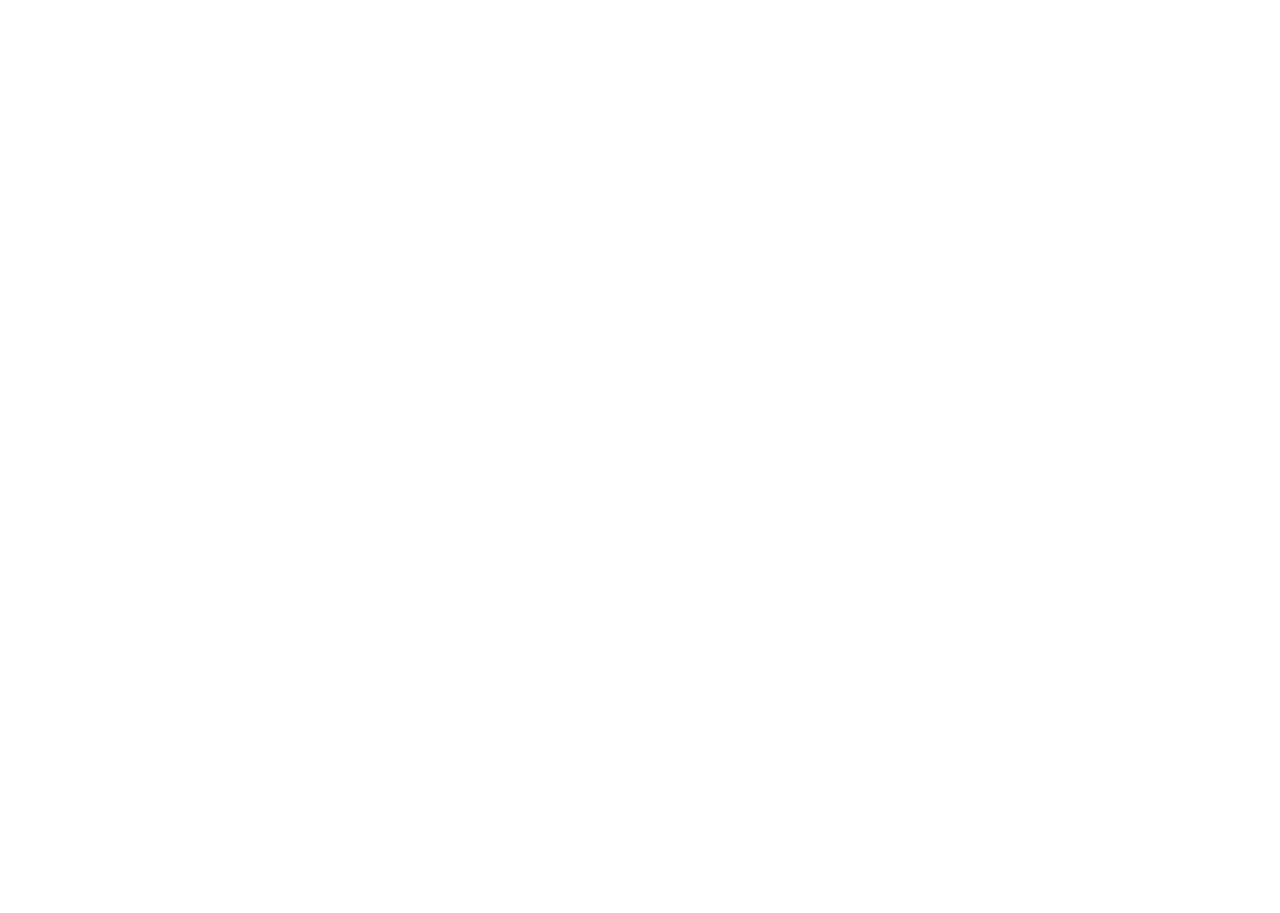
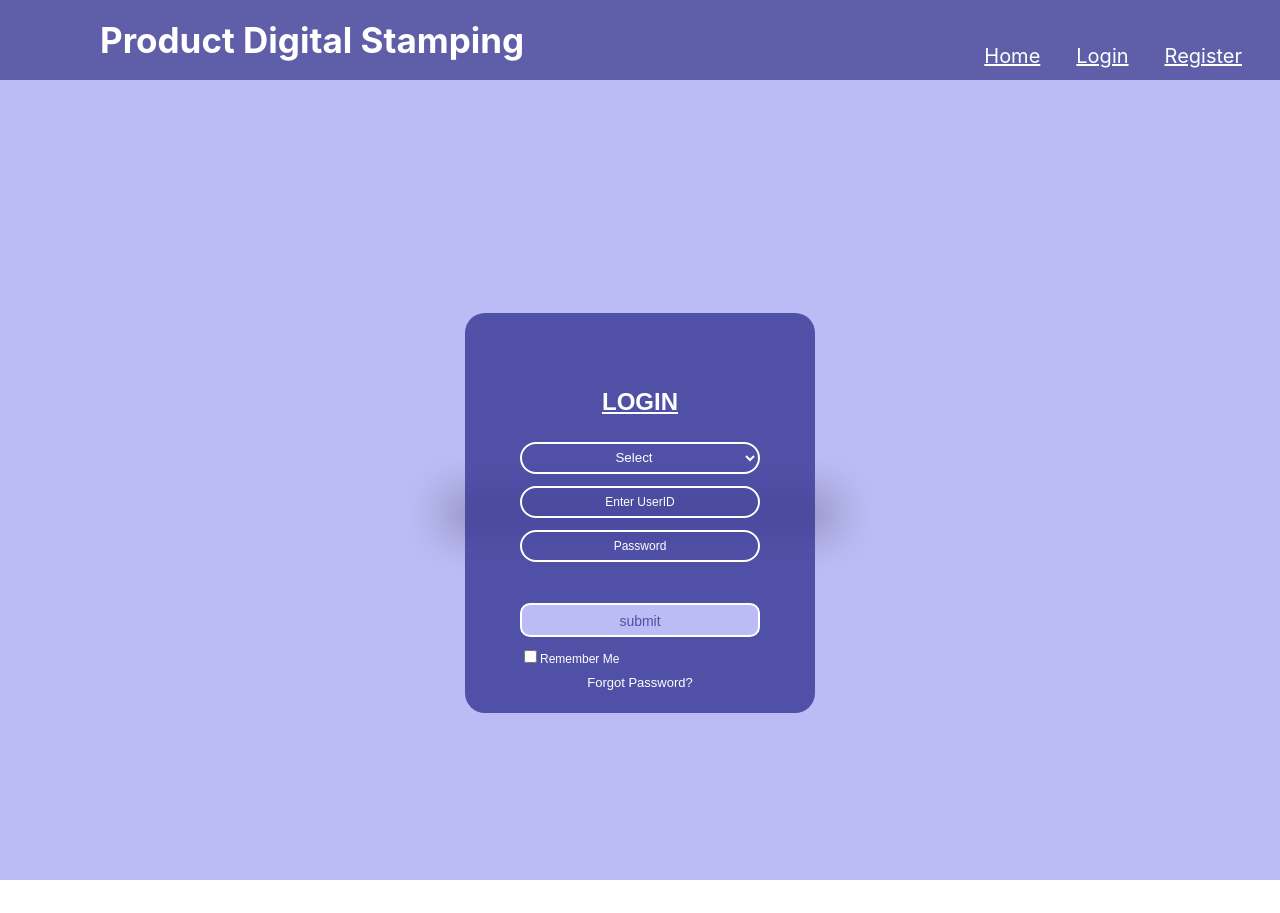
Before and after one commit to Siddhant1289/Product-Digital-Stamping, a React (Create React App) app: page /login in a window 1280 px wide. Before the commit the page ends 800 px from the top, so only its background shows below. Built offline with nearby package versions, Linux system fonts and the light colour scheme.

Commit message:
created Register PHP

```diff
--- a/src/App.js
+++ b/src/App.js
@@ -1,25 +1,25 @@
-import logo from "./logo.svg";
-import "./App.css";
-
-function App() {
-  return (
-    <div className="App">
-      <header className="App-header">
-        <img src={logo} className="App-logo" alt="logo" />
-        <p>
-          Edit <code>src/App.js</code> and save to reload.
-        </p>
-        <a
-          className="App-link"
-          href="https://reactjs.org"
-          target="_blank"
-          rel="noopener noreferrer"
-        >
-          Learn React
-        </a>
-      </header>
-    </div>
-  );
+/* eslint-disable react/jsx-pascal-case */
+import React, { Component } from "react";
+import { BrowserRouter, Routes, Route } from "react-router-dom";
+import Login from "./App_components/Login";
+import Home from "./App_components/Home";
+import { Navbar } from "./App_components/Navbar";
+import Register from "./App_components/Register";
+class App extends Component {
+  render() {
+    return (
+      <div>
+        <BrowserRouter>
+          <Navbar />
+          <Routes>
+            <Route exact path="/" element={<Home />} />
+            <Route exact path="/login" element={<Login />} />
+            <Route exact path="/register" element={<Register />} />
+          </Routes>
+        </BrowserRouter>
+      </div>
+    );
+  }
 }
 
 export default App;
--- /dev/null
+++ b/src/App_components/Home.js
@@ -0,0 +1,12 @@
+import React, { Component } from "react";
+import "./Login.css";
+class Home extends Component {
+  render() {
+    return (
+      <div className="container">
+        <div>This is home</div>
+      </div>
+    );
+  }
+}
+export default Home;
--- a/src/Login.css
+++ b/src/App_components/Login.css
@@ -5,6 +5,7 @@
   background-color: rgb(187, 187, 245);
   color: #fff;
   align-items: center;
+  /* display: flex; */
   justify-content: center;
 }
 .left,
@@ -18,7 +19,8 @@
 
 .card {
   width: 350px;
-  /* height: 500px; */
+  height: 400px;
+  border-radius: 20px;
   box-shadow: 0 0 40px 20px rgba(0, 0, 0, 0.26);
   perspective: 1000px;
 }
@@ -26,7 +28,7 @@
 .card-front {
   position: absolute;
   width: 100%;
-  height: 392px;
+  height: 400px;
   background-position: center;
   background-size: cover;
   border-radius: 20px;
@@ -81,13 +83,13 @@
   background: transparent;
   border: 2px solid #fff;
   margin: 35px 0 10px;
-  height: 32px;
+  height: 34px;
   font-size: 12px;
   border-radius: 20px;
   padding: 0 10px;
   box-sizing: border-box;
   outline: none;
-  color: #fff;
+  color: rgba(54, 54, 148, 0.8);
   cursor: pointer;
 }
 
--- /dev/null
+++ b/src/App_components/Login.js
@@ -0,0 +1,46 @@
+import "./Login.css";
+const Login = () => {
+  return (
+    <div className="container">
+      <div className="left">
+        <div className="card">
+          <div className="card-front">
+            <h2>
+              <u>LOGIN</u>
+            </h2>
+            <form>
+              <select className="select-box" placeholder="Select">
+                <option value="">Select</option>
+                <option value="Manufacturer">Manufacturer</option>
+                <option value="Shopkeeper">Shopkeeper</option>
+              </select>
+              <input
+                type="text"
+                name="ID"
+                id="ID"
+                className="input-box"
+                placeholder="Enter UserID"
+                required
+              />
+              <input
+                type="password"
+                name="password"
+                id="password"
+                className="input-box"
+                placeholder="Password"
+                required
+              />
+
+              <input className="submit-btn" type="submit" value="submit" />
+              <input type="checkbox" />
+              <span>Remember Me</span>
+            </form>
+
+            <a href="">Forgot Password?</a>
+          </div>
+        </div>
+      </div>
+    </div>
+  );
+};
+export default Login;
--- /dev/null
+++ b/src/App_components/Navbar.css
@@ -0,0 +1,96 @@
+.container {
+  width: 100%;
+  height: 100vh;
+  font-family: sans-serif;
+  background-color: rgb(187, 187, 245);
+  color: #fff;
+}
+nav {
+  background-color: rgba(54, 54, 148, 0.8);
+  height: 80px;
+  width: 100%;
+}
+label.logo {
+  color: white;
+  font-size: 35px;
+  line-height: 80px;
+  padding: 0 100px;
+  font-weight: bold;
+}
+
+nav ul {
+  float: right;
+  margin-right: 20px;
+}
+nav ul li {
+  display: inline-block;
+  line-height: 80px;
+  margin: 0 5px;
+}
+nav ul li a {
+  color: white;
+  font-size: 20px;
+  padding: 7px 13px;
+  border-radius: 5px;
+  text-transform: capitalize;
+}
+a.active,
+a:hover {
+  background-color: rgb(108, 108, 185);
+  transition: 0.5s;
+}
+
+/* CSS for other components */
+.main {
+  width: 100%;
+  height: auto;
+  display: flex;
+  align-items: center;
+  justify-content: center;
+}
+.card {
+  width: 350px;
+  height: auto;
+  box-shadow: 0 0 40px 20px rgba(0, 0, 0, 0.26);
+  perspective: 1000px;
+  border-radius: 20px;
+  display: flex;
+  align-items: center;
+  justify-content: center;
+}
+.inner-box {
+  position: relative;
+  width: 100%;
+  height: 100%;
+  padding: 15px 15px 15px 15px;
+  background-color: rgba(54, 54, 148, 0.8);
+  border-radius: 20px;
+  display: flex;
+  align-items: center;
+  justify-content: center;
+}
+.card h2 {
+  font-weight: bold;
+  font-size: 24px;
+  text-align: center;
+  margin-bottom: 20px;
+}
+.input-box {
+  width: 100%;
+  height: 32px;
+  border: 2px solid #fff;
+  margin: 6px 0;
+  border-radius: 20px;
+  padding: 0 10px;
+  box-sizing: border-box;
+  outline: none;
+  text-align: center;
+}
+.submit-btn {
+  position: relative;
+  line-height: 32px;
+  font-size: 14px;
+  background: rgb(187, 187, 245);
+  border-radius: 10px;
+  cursor: pointer;
+}
--- /dev/null
+++ b/src/App_components/Navbar.js
@@ -0,0 +1,26 @@
+import React from "react";
+import { Link } from "react-router-dom";
+import "./Navbar.css";
+
+export const Navbar = () => {
+  return (
+    <div>
+      <div>
+        <nav>
+          <label className="logo">Product Digital Stamping</label>
+          <ul>
+            <li>
+              <Link to="/">Home</Link>
+            </li>
+            <li>
+              <Link to="/login">Login</Link>
+            </li>
+            <li>
+              <Link to="/register">Register</Link>
+            </li>
+          </ul>
+        </nav>
+      </div>
+    </div>
+  );
+};
--- /dev/null
+++ b/src/App_components/Register.js
@@ -0,0 +1,96 @@
+import axios from "axios";
+import { useState } from "react";
+import { useNavigate } from "react-router-dom";
+import "./Login.css";
+const Register = (props) => {
+  let history = useNavigate();
+  const [data, setData] = useState({
+    mod: "",
+    ID: "",
+    email: "",
+    password: "",
+  });
+
+  const handlechange = (e) => {
+    setData({ ...data, [e.target.name]: e.target.value });
+    console.log(data);
+  };
+  const fun = (e) => {
+    e.preventDefault();
+    const sendData = {
+      mod: data.mod,
+      ID: data.ID,
+      email: data.email,
+      password: data.password,
+    };
+    console.log(sendData);
+    axios
+      .post("https://localhost/project/login_data_insert.php", sendData)
+      .then((result) => {
+        if (result.data.Status === "Invalid") {
+          alert("Invalid User");
+        } else {
+          history("/login");
+        }
+      });
+  };
+  return (
+    <div className="container">
+      <div className="left">
+        <div className="card">
+          <div className="card-front">
+            <h2>
+              <u>REGISTER</u>
+            </h2>
+            <form onSubmit={fun}>
+              <select
+                className="select-box"
+                placeholder="Select"
+                name="mod"
+                onChange={handlechange}
+                value={data.mod}
+              >
+                <option value="">Select</option>
+                <option value="Manufacturer">Manufacturer</option>
+                <option value="Shopkeeper">Shopkeeper</option>
+              </select>
+              <input
+                type="text"
+                name="ID"
+                id="ID"
+                className="input-box"
+                placeholder="Enter UserID"
+                onChange={handlechange}
+                value={data.ID}
+                required
+              />
+              <input
+                type="email"
+                name="email"
+                id="email"
+                className="input-box"
+                placeholder="E-Mail"
+                onChange={handlechange}
+                value={data.email}
+                required
+              />
+              <input
+                type="password"
+                name="password"
+                id="password"
+                className="input-box"
+                placeholder="Password"
+                onChange={handlechange}
+                value={data.password}
+                required
+              />
+
+              <input className="submit-btn" type="submit" value="submit" />
+            </form>
+          </div>
+        </div>
+      </div>
+    </div>
+  );
+};
+export default Register;
--- a/src/index.js
+++ b/src/index.js
@@ -1,14 +1,14 @@
 import React from "react";
 import ReactDOM from "react-dom/client";
 import "./index.css";
-// import App from "./App";
+import App from "./App";
 import reportWebVitals from "./reportWebVitals";
 // import Customer from "./Customer";
 
 const root = ReactDOM.createRoot(document.getElementById("root"));
 root.render(
   <React.StrictMode>
-    {/* <App /> */}
+    <App />
     {/* <Customer /> */}
   </React.StrictMode>
 );
```
Also changed, not shown: src/App.css (deleted, +0 -38 lines), src/Login.js (deleted, +0 -90 lines).
